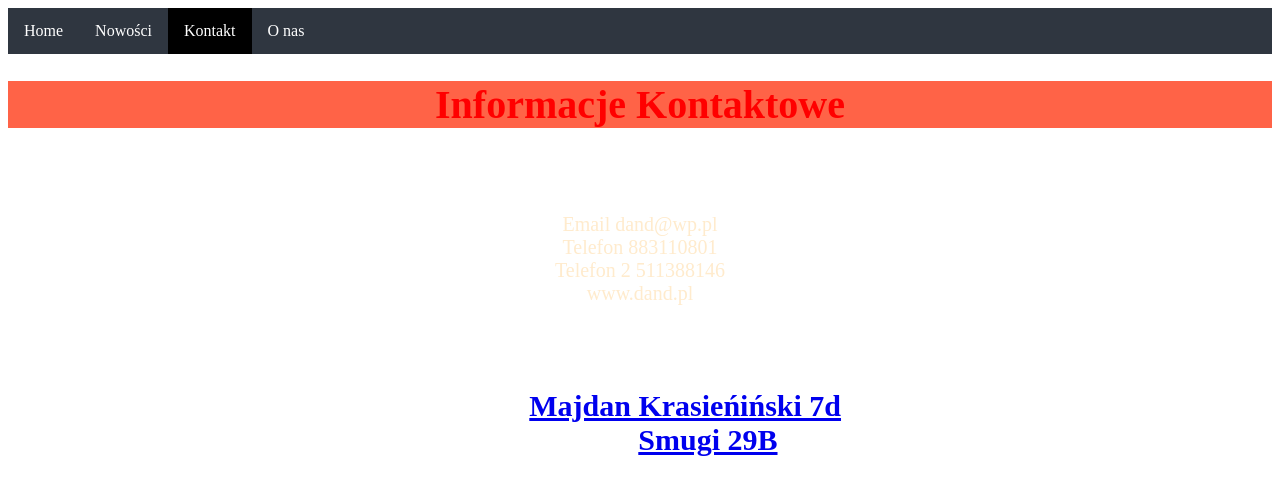
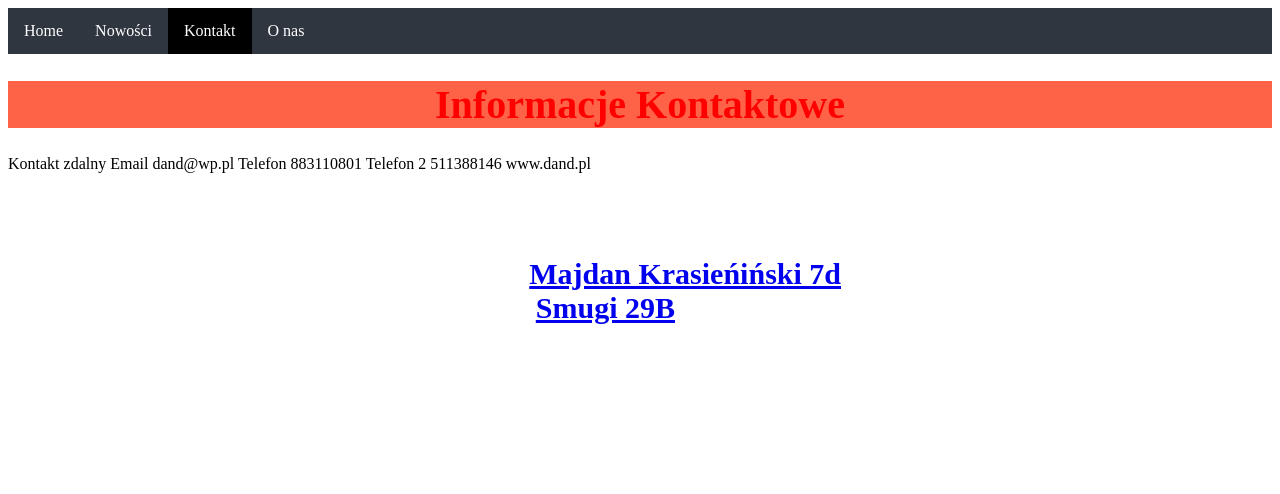
Before and after one commit to DamianRuczynski/project-3, a plain HTML site: page kontakt.html in a window 1280 px wide. Drawn offline with Linux system fonts and the light colour scheme.

Commit message:
porzadek1

```diff
--- a/kontakt.html
+++ b/kontakt.html
@@ -19,12 +19,11 @@
                 <h1>Informacje Kontaktowe</h1>
             </div>
             <div id="tekst1">
-                  <h2> Kontakt zdalny</h2>
-              <p> Email dand@wp.pl    <br>
-                  Telefon 883110801   <br>
-                  Telefon 2 511388146 <br>
-                  www.dand.pl         <br>
-              </p>
+                Kontakt zdalny
+                Email dand@wp.pl
+                Telefon 883110801
+                Telefon 2 511388146
+                www.dand.pl
             </div>
             <div id="tekst2">
               <h3> Kontakt bezpośredni
@@ -34,8 +33,8 @@
                      </div>
                      <div id="magazyn"> Magazyn:
                      <a id="magazyn" href="https://www.google.com/maps/place/Smugi+29B,+21-002+Smugi/@51.3330432,22.5041707,17.92z/data=!4m13!1m7!3m6!1s0x47225b75cd920287:0xd15af9cfe47be82b!2s21-002+Smugi!3b1!8m2!3d51.3314831!4d22.4976441!3m4!1s0x47225b74a84cf619:0xd0855e76783ca928!8m2!3d51.3327811!4d22.5054824?hl=pl-PL">Smugi 29B</a>
-                               <br>
-                     21-003 Jastków</p>
+
+                     21-003 Jastków
               </h3>
 
             </div>
```
Also changed, not shown: main.js (deleted, +0 -14 lines), Garaz.png (deleted), 1 other file. Lines whose indentation alone changed are shown as unchanged.
